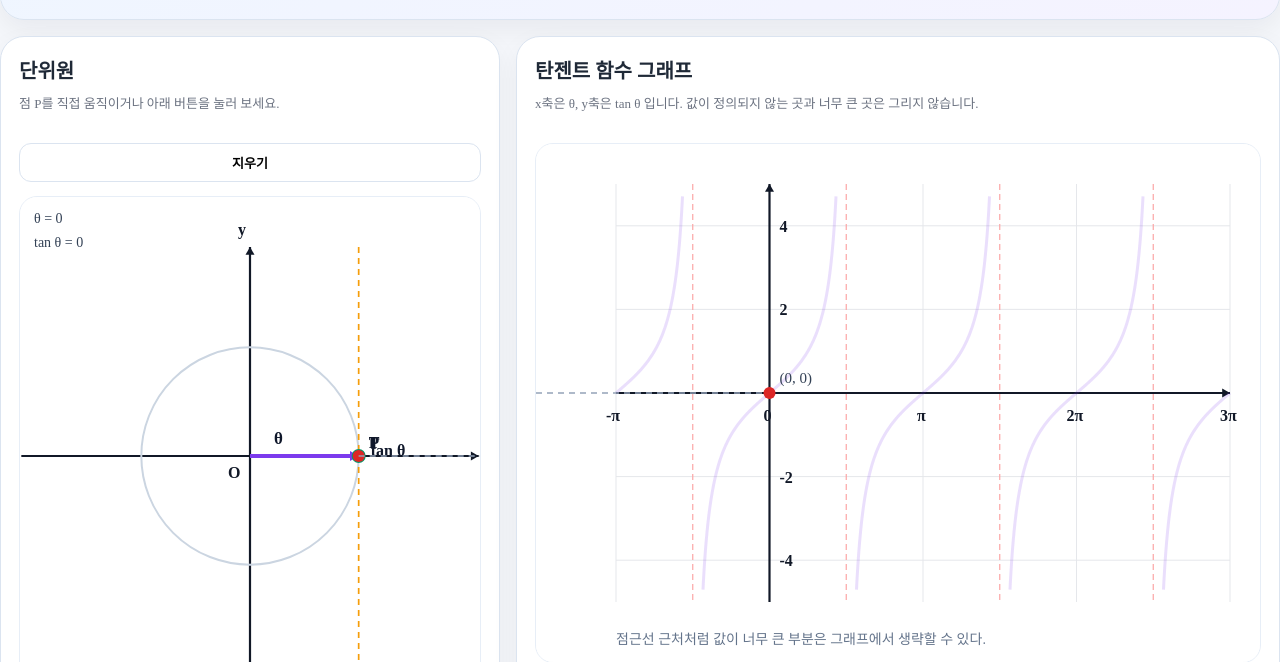
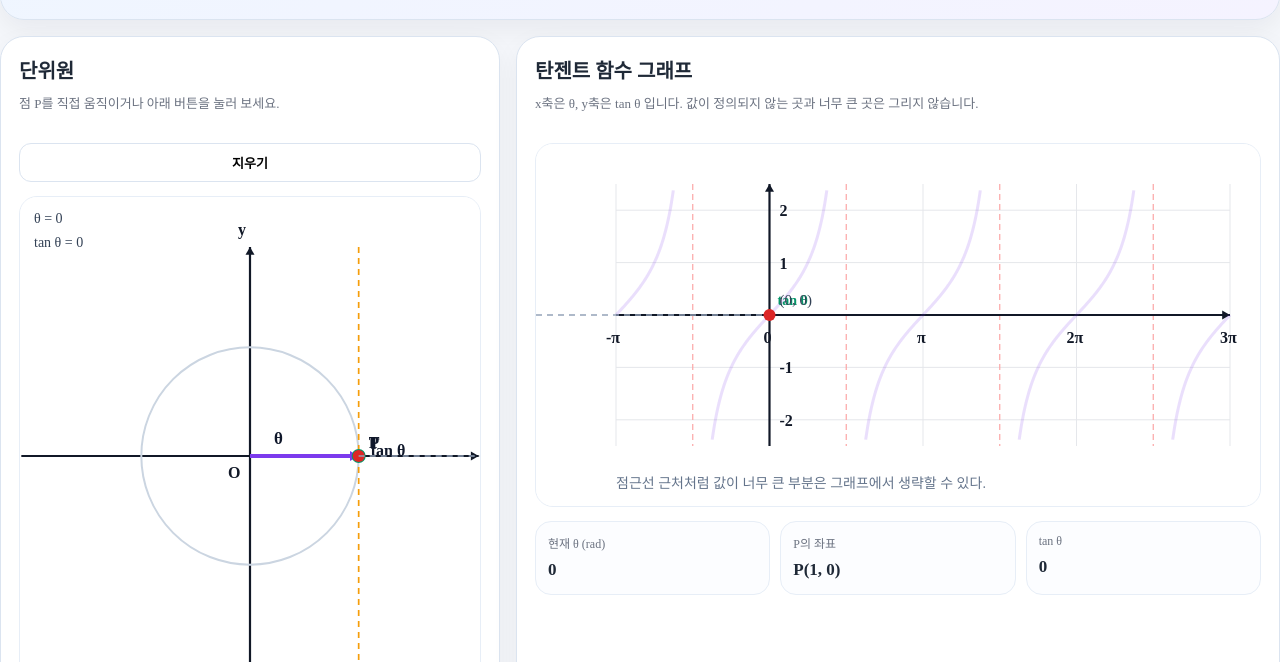
Before and after one commit to zzanggi00/trig-app, a plain HTML site: page pages/page7.html in a window 1280 px wide. Shown: the part 138-800 px from the top of the page. Drawn offline with Linux system fonts and the light colour scheme.

Commit message:
Add files via upload

```diff
--- a/pages/page7.html
+++ b/pages/page7.html
@@ -74,7 +74,7 @@
           <p class="subtext compact">x축은 θ, y축은 tan θ 입니다. 값이 정의되지 않는 곳과 너무 큰 곳은 그리지 않습니다.</p>
         </div>
 
-        <div class="canvas-wrap fixed-520">
+        <div class="canvas-wrap fixed-620 tangent-graph-wrap">
           <canvas id="graphCanvas"></canvas>
         </div>
 
@@ -122,11 +122,12 @@
 
     const X_MIN = -Math.PI;
     const X_MAX = 3 * Math.PI;
-    const Y_MIN = -5;
-    const Y_MAX = 5;
+    // 오른쪽 그래프의 세로 스케일을 왼쪽 탄젠트 선분과 가깝게 맞춘다.
+    const Y_MIN = -2.5;
+    const Y_MAX = 2.5;
 
     const LEFT_TAN_DRAW_LIMIT = 2.1;
-    const RIGHT_POINT_DRAW_LIMIT = 4.8;
+    const RIGHT_POINT_DRAW_LIMIT = 2.4;
 
     function getValues() {
       const theta = C.toRad(state.angleDeg);
@@ -375,7 +376,7 @@
         ctx.stroke();
       });
 
-      [-4, -2, 0, 2, 4].forEach(v => {
+      [-2, -1, 0, 1, 2].forEach(v => {
         const py = yToPx(v, top, gh);
         ctx.beginPath();
         ctx.moveTo(left, py);
@@ -422,7 +423,7 @@
       ctx.fillText('2π', xToPx(2 * Math.PI, left, gw) - 10, yToPx(0, top, gh) + 28);
       ctx.fillText('3π', xToPx(3 * Math.PI, left, gw) - 10, yToPx(0, top, gh) + 28);
 
-      [-4, -2, 2, 4].forEach(v => {
+      [-2, -1, 1, 2].forEach(v => {
         ctx.fillText(String(v), xToPx(0, left, gw) + 10, yToPx(v, top, gh) + 6);
       });
 
@@ -472,6 +473,8 @@
         const cpx = xToPx(theta, left, gw);
         const cpy = yToPx(tan, top, gh);
 
+        const zeroY = yToPx(0, top, gh);
+
         ctx.strokeStyle = '#94a3b8';
         ctx.lineWidth = 1.5;
         ctx.setLineDash([6, 5]);
@@ -480,13 +483,21 @@
         ctx.moveTo(0, cpy);
         ctx.lineTo(cpx, cpy);
         ctx.stroke();
+        ctx.setLineDash([]);
 
+        // 현재 tan 값의 크기를 초록색 선분으로 표시한다.
+        // 그래프의 세로 범위를 조정해 왼쪽 탄젠트 선분과 길이 차이가 크지 않게 했다.
+        ctx.strokeStyle = '#059669';
+        ctx.lineWidth = 4;
         ctx.beginPath();
-        ctx.moveTo(cpx, yToPx(0, top, gh));
+        ctx.moveTo(cpx, zeroY);
         ctx.lineTo(cpx, cpy);
         ctx.stroke();
 
-        ctx.setLineDash([]);
+        ctx.fillStyle = '#059669';
+        ctx.font = 'bold 14px HCR Batang, 함초롱바탕, serif';
+        const labelOffset = tan >= 0 ? -10 : 20;
+        ctx.fillText('tan θ', cpx + 8, (zeroY + cpy) / 2 + labelOffset);
 
         ctx.fillStyle = '#dc2626';
         ctx.beginPath();
```
Also changed, not shown: pages/page5.html (+10 -1 lines), pages/page6.html (+15 -6 lines).
